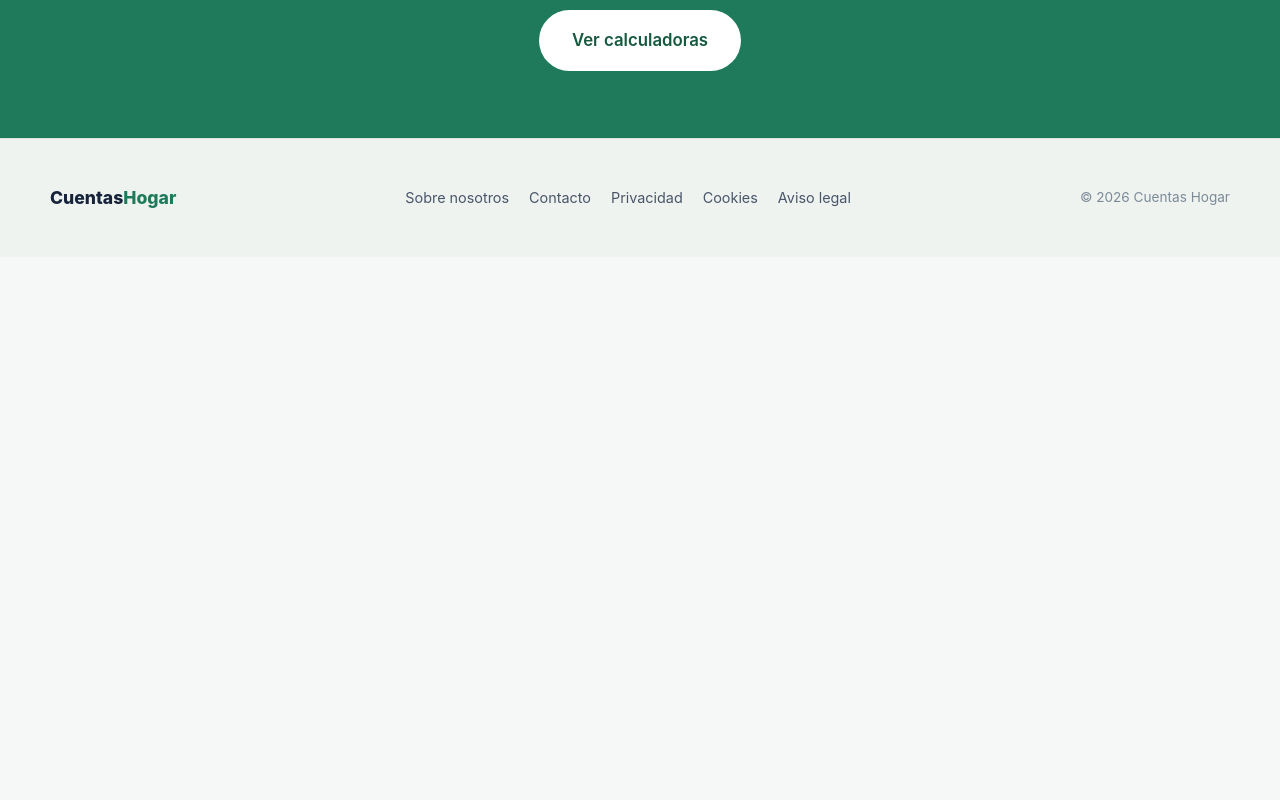
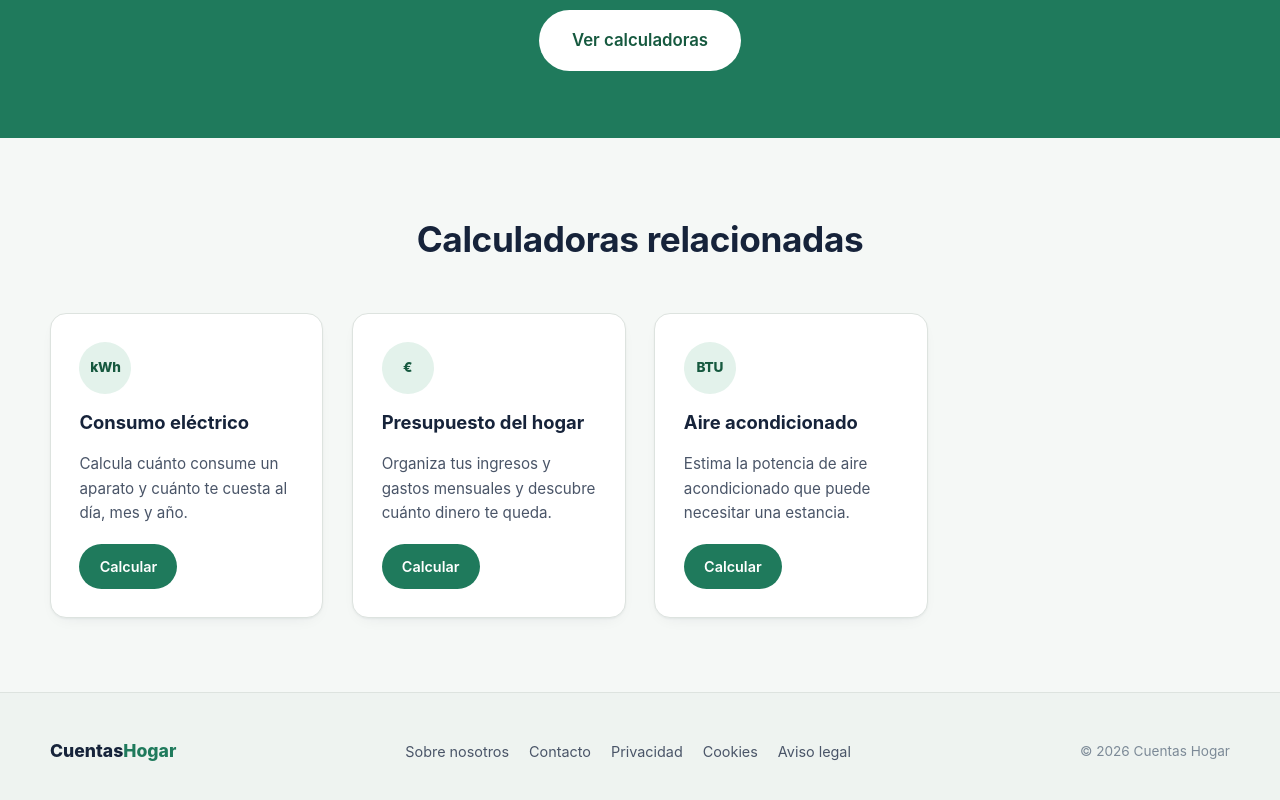
Before and after one commit to agilglaria-byte/calculadorahogart, a plain HTML site: page calculadoras/coste-electrodomesticos.html in a window 1280 px wide. Shown: the part 4456-5256 px from the top of the page. Before the commit the page ends 4713 px from the top, so only its background shows below. Drawn offline with Linux system fonts and the light colour scheme.

Commit message:
Añadir calculadoras relacionadas a coste electrodomésticos

```diff
--- a/calculadoras/coste-electrodomesticos.html
+++ b/calculadoras/coste-electrodomesticos.html
@@ -405,6 +405,35 @@
     </div>
   </section>
 
+  <!-- ================= CALCULADORAS RELACIONADAS ================= -->
+<section class="section" aria-labelledby="relacionadas-coste">
+  <div class="container">
+    <h2 id="relacionadas-coste">Calculadoras relacionadas</h2>
+    <div class="card-grid">
+      <article class="calc-card">
+        <span class="calc-badge">kWh</span>
+        <h3>Consumo eléctrico</h3>
+        <p>Calcula cuánto consume un aparato y cuánto te cuesta al día, mes y año.</p>
+        <a class="btn btn-primary btn-sm" href="consumo-electrico.html">Calcular</a>
+      </article>
+
+      <article class="calc-card">
+        <span class="calc-badge">€</span>
+        <h3>Presupuesto del hogar</h3>
+        <p>Organiza tus ingresos y gastos mensuales y descubre cuánto dinero te queda.</p>
+        <a class="btn btn-primary btn-sm" href="presupuesto-hogar.html">Calcular</a>
+      </article>
+
+      <article class="calc-card">
+        <span class="calc-badge">BTU</span>
+        <h3>Aire acondicionado</h3>
+        <p>Estima la potencia de aire acondicionado que puede necesitar una estancia.</p>
+        <a class="btn btn-primary btn-sm" href="aire-acondicionado.html">Calcular</a>
+      </article>
+    </div>
+  </div>
+</section>
+
 </main>
 
 <footer class="site-footer">
```
